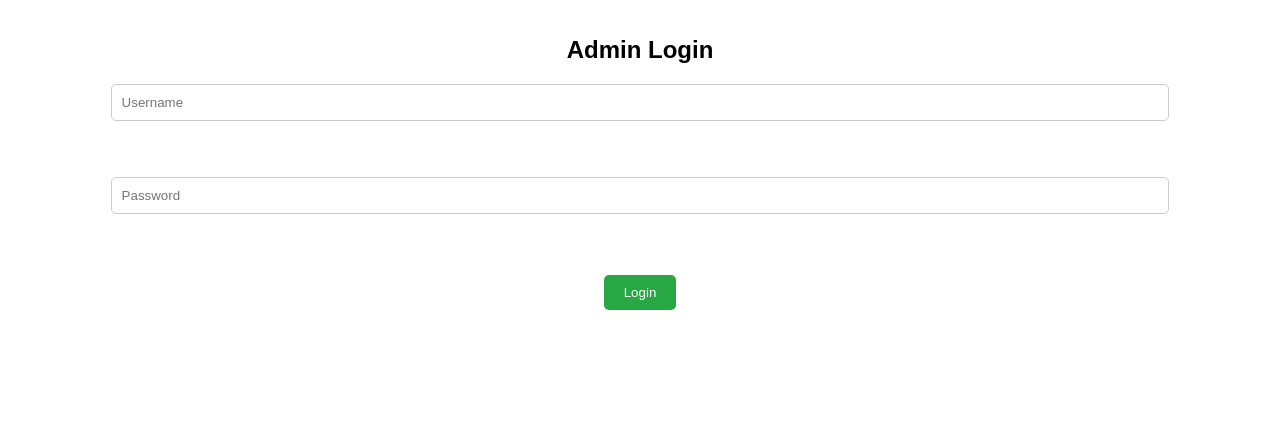
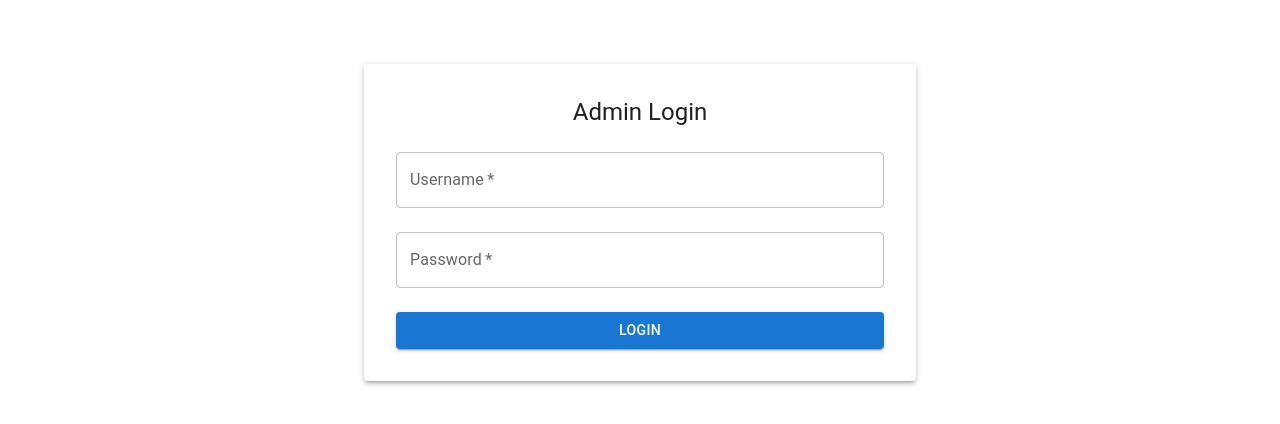
Before and after one commit to win4abhang/locoshop-admin, a React (Create React App) app: page /login in a window 1280 px wide. Shown: the top 424 px of the page. Built offline with nearby package versions, Linux system fonts and the light colour scheme; the HTML template or start-up script is replaced by a standard one.

Commit message:
link both search and admin

```diff
--- a/src/pages/LandingPage.js
+++ b/src/pages/LandingPage.js
@@ -229,6 +229,9 @@ function LandingPage() {
 
       {/* ===== ADMIN LOGIN / REGISTER ===== */}
       <Box mt={6} textAlign="center">
+      <Link to="/https://localz.online" style={{ textDecoration: 'none', marginRight: '10px' }}>
+          <Button variant="outlined" color="primary">Search nearby stores and services</Button>
+        </Link>
         <Link to="/register" style={{ textDecoration: 'none', marginRight: '10px' }}>
           <Button variant="outlined" color="primary">List My Business</Button>
         </Link>
--- a/src/pages/Login.js
+++ b/src/pages/Login.js
@@ -1,6 +1,15 @@
 import React, { useState } from 'react';
 import { useNavigate } from 'react-router-dom';
 import axios from 'axios';
+import {
+  Box,
+  Button,
+  Container,
+  TextField,
+  Typography,
+  Alert,
+  Paper
+} from '@mui/material';
 
 const BACKEND_URL = 'https://locoshop-backend.onrender.com';
 
@@ -18,52 +27,61 @@
       const res = await axios.post(`${BACKEND_URL}/api/auth/login`, { username, password });
       const { token, userType } = res.data;
 
-        // Save token and user info
       localStorage.setItem('storeOwnerName', username);
       localStorage.setItem('token', token);
       localStorage.setItem('userType', userType);
       localStorage.setItem('isLoggedIn', 'true');
 
-        // ✅ Debug: Check login status
-        console.log('User', username);
-        console.log('Login successful');
-        console.log('User type:', userType);
-        console.log('Token:', token);
-
-
       if (userType === 'admin') navigate('/admin/AdminDashboard');
       else if (userType === 'staff') navigate('/staff');
       else if (userType === 'store_owner') navigate('/store_owner');
-
     } catch (err) {
       console.error('Login error:', err);
       setError(err.response?.data?.error || 'Login failed');
     }
   };
 
+  return (
+    <Container maxWidth="sm">
+      <Paper elevation={3} sx={{ padding: 4, marginTop: 8 }}>
+        <Typography variant="h5" align="center" gutterBottom>
+          Admin Login
+        </Typography>
 
-    return (
-      <div className="App" style={{ padding: '1rem' }}>
-        <h2>Admin Login</h2>
         <form onSubmit={handleLogin}>
-          <input
-            type="text"
-            placeholder="Username"
+          <TextField
+            label="Username"
+            variant="outlined"
+            fullWidth
+            margin="normal"
             value={username}
             onChange={(e) => setUsername(e.target.value)}
             required
-          /><br /><br />
-          <input
+          />
+          <TextField
+            label="Password"
             type="password"
-            placeholder="Password"
+            variant="outlined"
+            fullWidth
+            margin="normal"
             value={password}
             onChange={(e) => setPassword(e.target.value)}
             required
-          /><br /><br />
-          <button type="submit">Login</button>
+          />
+          <Box mt={2}>
+            <Button type="submit" variant="contained" color="primary" fullWidth>
+              Login
+            </Button>
+          </Box>
         </form>
-        {error && <p style={{ color: 'red' }}>{error}</p>}
-      </div>
+
+        {error && (
+          <Box mt={2}>
+            <Alert severity="error">{error}</Alert>
+          </Box>
+        )}
+      </Paper>
+    </Container>
   );
 }
 
```
Lines whose indentation alone changed are shown as unchanged.
